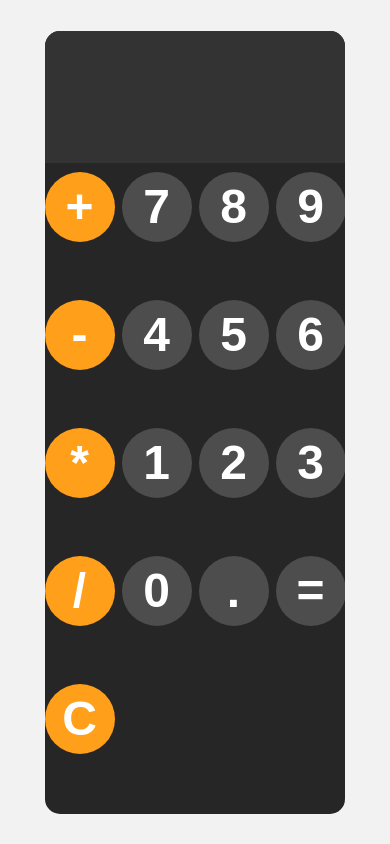
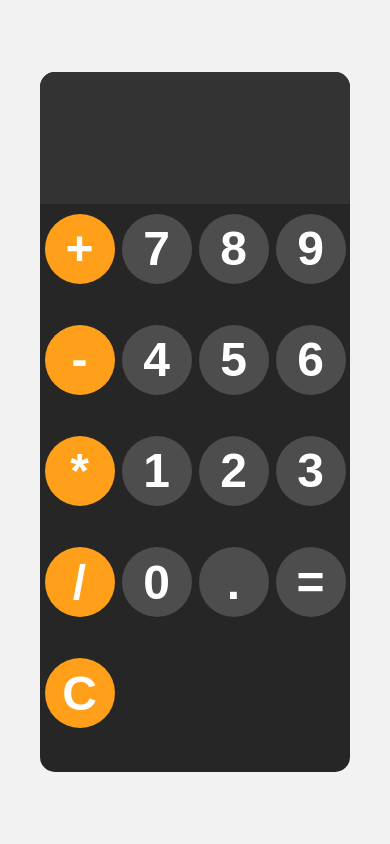
Before and after one commit to Chuks3/js-basics, a plain HTML site: page index.html in a window 390 px wide. Drawn offline with Linux system fonts and the light colour scheme.

Commit message:
Update css

```diff
--- a/style.css
+++ b/style.css
@@ -57,12 +57,12 @@ button:active{
 }
 @media (max-width: 500px) {
     body{
-        max-width: 300px;
+        max-width: 310px;
         margin: 0 auto;
         height: 100vh;
     }
     #keys{
-        height: 75vh;
+        height: 65vh;
         gap: 7px;
     }
     button{
```
